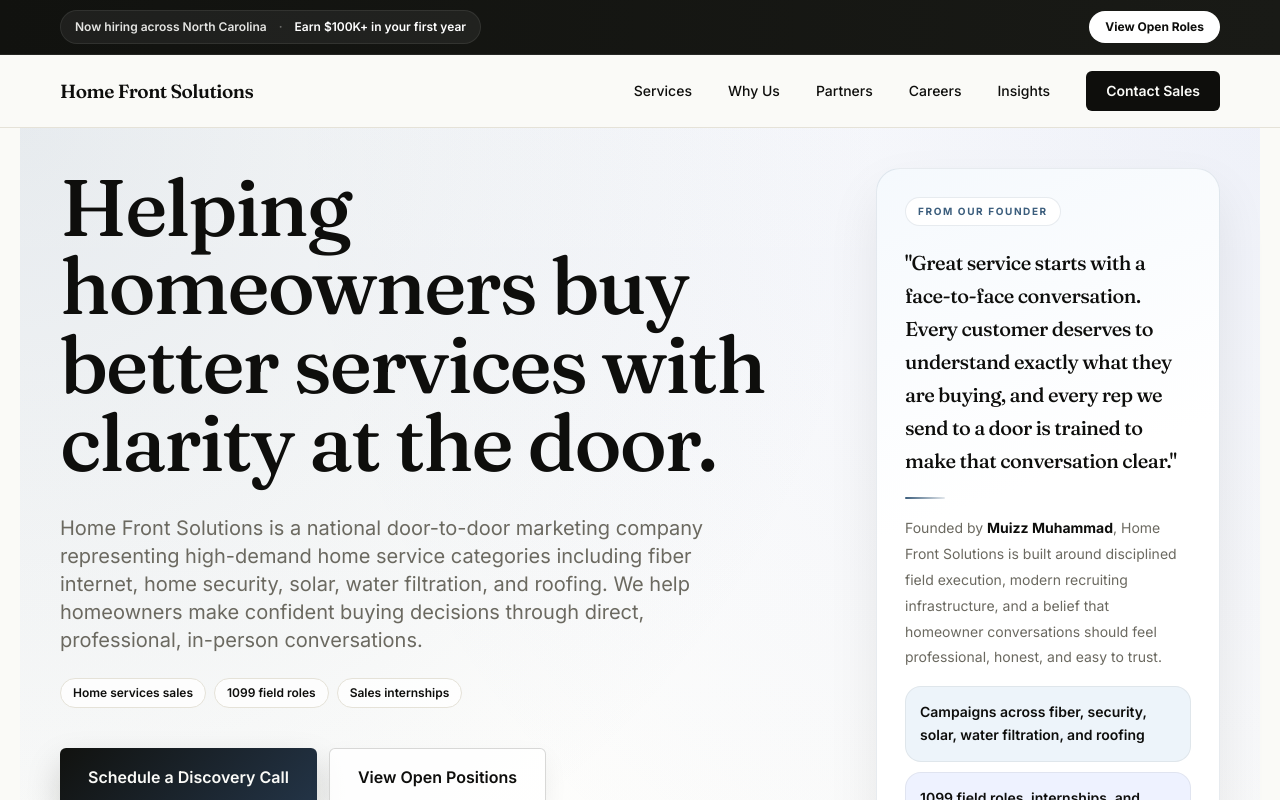
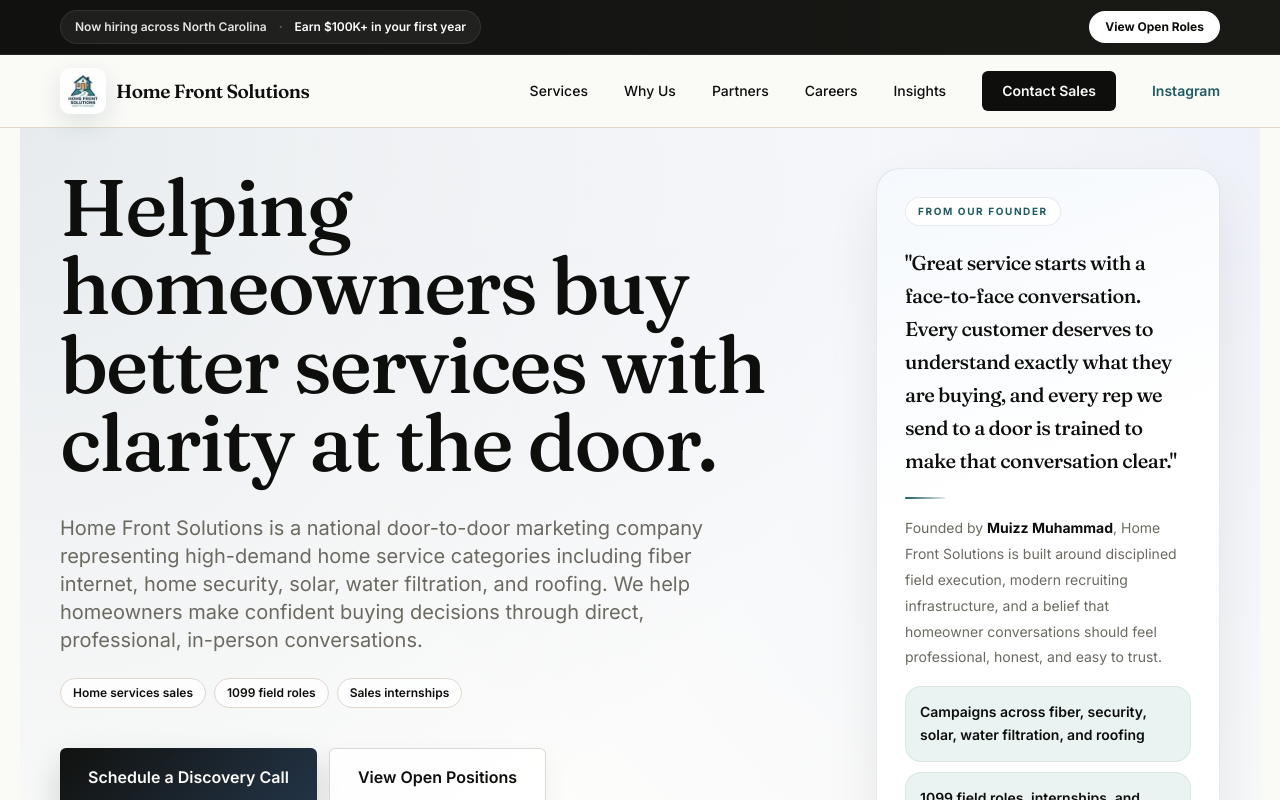
Before and after one commit to MuizzM/home-front-solutions, a React (Vite) app: page / in a window 1280 px wide. Shown: the top 800 px of the page. Built offline with nearby package versions, Linux system fonts and the light colour scheme.

Commit message:
Apply Instagram-led branding and social links

```diff
--- a/index.html
+++ b/index.html
@@ -3,9 +3,9 @@
   <head>
     <meta charset="UTF-8" />
     <meta name="viewport" content="width=device-width, initial-scale=1.0" />
-    <meta name="description" content="Home Front Solutions helps telecom and fiber partners grow through direct sales execution, field marketing, rep development, and disciplined customer acquisition." />
+    <meta name="description" content="Home Front Solutions recruits and grows 1099 field sales teams across fiber, security, solar, water filtration, roofing, and essential home services." />
     <meta name="robots" content="index, follow, max-image-preview:large" />
-    <meta name="theme-color" content="#3B5D7C" />
+    <meta name="theme-color" content="#1F5B63" />
     <link rel="canonical" href="https://homefrontsolutionsllc.com/" />
     <link rel="sitemap" type="application/xml" href="/sitemap.xml" />
     <title>Home Front Solutions</title>
--- a/src/ExactHomefrontApp.tsx
+++ b/src/ExactHomefrontApp.tsx
@@ -3,19 +3,23 @@
 
 var PAPER = "#FAFAF7";
 var SURF = "#FFFFFF";
-var SURF2 = "#F5F3EC";
+var SURF2 = "#F4F0E8";
 var INK = "#0E0E0C";
-var RULE = "#E5E2D8";
+var RULE = "#DFD7CA";
 var MUTED = "#6B6960";
 var MUTED2 = "#9B9890";
-var SIGNAL = "#3B5D7C";
-var SIGNAL_SOFT = "#EDF4FA";
-var BLUE = "#1E40AF";
-var BLUE_SOFT = "#EEF2FF";
-var FOREST = "#15803D";
-var FOREST_SOFT = "#ECFDF5";
-var GOLD = "#B45309";
-var GOLD_SOFT = "#FEF3C7";
+var SIGNAL = "#1F5B63";
+var SIGNAL_SOFT = "#E8F3F2";
+var BLUE = "#153F46";
+var BLUE_SOFT = "#EAF3F1";
+var FOREST = "#2E6E69";
+var FOREST_SOFT = "#E8F4F0";
+var GOLD = "#C48A47";
+var GOLD_SOFT = "#F6E8D5";
+var LOGO = "/logo.jpg";
+var INSTAGRAM_URL = "https://www.instagram.com/homefrontsolutions/";
+var LINKEDIN_URL = "https://www.linkedin.com/company/home-front-solutions-llc";
+var FACEBOOK_URL = "https://www.facebook.com/homefrontsolutionsllc";
 
 var serif = { fontFamily: "'Fraunces', Georgia, serif", fontWeight: 500, letterSpacing: "-0.025em" };
 
@@ -1063,6 +1067,7 @@
       <div style={{ borderBottom: "1px solid " + RULE }}>
         <div className="max-w-[1240px] mx-auto px-5 md:px-10 h-[68px] md:h-[72px] flex items-center justify-between">
           <button onClick={function() { props.go("home"); }} className="flex items-center gap-2.5" style={{ background: "none", border: "none", cursor: "pointer", padding: 0 }}>
+            <img src={LOGO} alt="Home Front Solutions logo" style={{ width: 46, height: 46, borderRadius: 10, objectFit: "cover", boxShadow: "0 10px 24px rgba(21,63,70,0.12)" }} />
             <span style={{ ...serif, fontSize: 19, color: INK, lineHeight: 1, fontWeight: 600 }}>Home Front Solutions</span>
           </button>
           <nav className="hidden md:flex items-center gap-9">
@@ -1076,6 +1081,9 @@
             <button onClick={function() { props.go("contact"); }} className="text-sm font-semibold px-5 py-2.5 rounded-md hover:opacity-90 transition-opacity" style={{ background: INK, color: PAPER, border: "none", cursor: "pointer" }}>
               Contact Sales
             </button>
+            <a href={INSTAGRAM_URL} target="_blank" rel="noreferrer" className="text-sm font-semibold" style={{ color: SIGNAL }}>
+              Instagram
+            </a>
           </nav>
           <button onClick={function() { setOpen(!open); }} className="md:hidden p-1" style={{ background: "none", border: "none" }} aria-label={open ? "Close navigation menu" : "Open navigation menu"} aria-expanded={open}>
             {open
@@ -1098,6 +1106,10 @@
             <button onClick={function() { setOpen(false); props.go("contact"); }} className="mt-6 text-center font-semibold py-3.5 rounded-md" style={{ background: INK, color: PAPER, border: "none", cursor: "pointer" }}>
               Contact Sales
             </button>
+            <div className="mt-6 flex items-center gap-4 text-sm">
+              <a href={INSTAGRAM_URL} target="_blank" rel="noreferrer" style={{ color: SIGNAL, fontWeight: 600 }}>Instagram</a>
+              <a href={LINKEDIN_URL} target="_blank" rel="noreferrer" style={{ color: SIGNAL, fontWeight: 600 }}>LinkedIn</a>
+            </div>
           </div>
         </div>
       )}
@@ -1112,11 +1124,25 @@
         <div className="grid grid-cols-1 md:grid-cols-12 gap-10 mb-10">
           <div className="md:col-span-5">
             <div className="flex items-center gap-2.5 mb-5">
+              <img src={LOGO} alt="Home Front Solutions logo" style={{ width: 46, height: 46, borderRadius: 10, objectFit: "cover", boxShadow: "0 10px 24px rgba(21,63,70,0.12)" }} />
               <span style={{ ...serif, fontSize: 19, fontWeight: 600 }}>Home Front Solutions</span>
             </div>
             <p className="text-sm leading-relaxed max-w-sm" style={{ color: MUTED }}>
               A door-to-door marketing company helping homeowners buy better essential services, from fiber and security to solar, water filtration, and roofing.
             </p>
+            <div className="flex flex-wrap items-center gap-3 mt-5">
+              {[
+                ["Instagram", INSTAGRAM_URL],
+                ["LinkedIn", LINKEDIN_URL],
+                ["Facebook", FACEBOOK_URL]
+              ].map(function(item) {
+                return (
+                  <a key={item[0]} href={item[1]} target="_blank" rel="noreferrer" className="interactive-pill inline-flex items-center px-3 py-2 rounded-full text-xs font-semibold" style={{ color: SIGNAL, background: SIGNAL_SOFT, border: "1px solid rgba(31,91,99,0.16)" }}>
+                    {item[0]}
+                  </a>
+                );
+              })}
+            </div>
           </div>
 
           <div className="md:col-span-2">
@@ -3334,7 +3360,7 @@
       name: "Home Front Solutions",
       legalName: "Home Front Solutions, LLC",
       url: "https://homefrontsolutionsllc.com",
-      logo: "https://homefrontsolutionsllc.com/logo.png",
+      logo: "https://homefrontsolutionsllc.com/logo.jpg",
       image: "https://homefrontsolutionsllc.com/og-image.jpg",
       description: "National door-to-door marketing company for home services including fiber internet, home security, solar, water filtration, and roofing. Headquartered in High Point, NC. Serving customers in markets across the United States.",
       telephone: "+13364209379",
@@ -3365,9 +3391,9 @@
         { "@type": "OpeningHoursSpecification", dayOfWeek: "Saturday", opens: "10:00", closes: "18:00" },
       ],
       sameAs: [
-        "https://www.facebook.com/homefrontsolutionsllc",
-        "https://www.linkedin.com/company/home-front-solutions-llc",
-        "https://www.instagram.com/homefrontsolutionsllc",
+        FACEBOOK_URL,
+        LINKEDIN_URL,
+        INSTAGRAM_URL,
       ],
       makesOffer: PARTNERS.map(function(p) {
         return { "@type": "Offer", itemOffered: { "@type": "Service", name: p + " customer acquisition and field sales support", areaServed: "United States" } };
@@ -3380,16 +3406,16 @@
       "@id": "https://homefrontsolutionsllc.com/#organization",
       name: "Home Front Solutions, LLC",
       url: "https://homefrontsolutionsllc.com",
-      logo: "https://homefrontsolutionsllc.com/logo.png",
+      logo: "https://homefrontsolutionsllc.com/logo.jpg",
       foundingLocation: {
         "@type": "Place",
         name: "High Point, North Carolina"
       },
       founder: { "@id": "https://homefrontsolutionsllc.com/#muizz-muhammad" },
       sameAs: [
-        "https://www.facebook.com/homefrontsolutionsllc",
-        "https://www.linkedin.com/company/home-front-solutions-llc",
-        "https://www.instagram.com/homefrontsolutionsllc"
+        FACEBOOK_URL,
+        LINKEDIN_URL,
+        INSTAGRAM_URL
       ]
     };
 
```
Also changed, not shown: public/logo.jpg (added).
